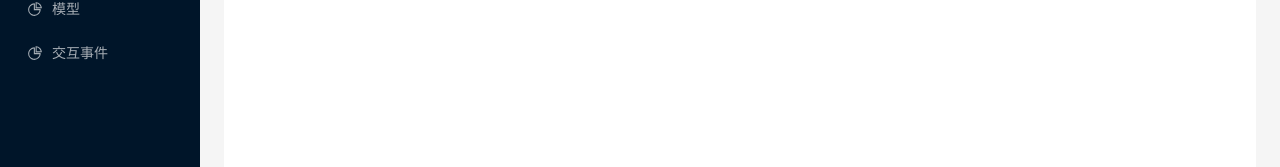
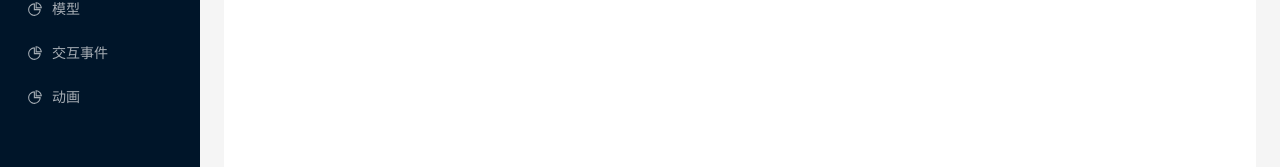
Before and after one commit to WH03/babylon-demo, a Vue app: page / in a window 1280 px wide. Shown: the part 123-290 px from the top of the page. Built offline with nearby package versions, Linux system fonts and the light colour scheme.

Commit message:
动画测试

```diff
--- a/package.json
+++ b/package.json
@@ -10,6 +10,8 @@
   },
   "dependencies": {
     "@ant-design/icons-vue": "^7.0.1",
+    "@babylonjs/core": "^7.54.2",
+    "@babylonjs/loaders": "^7.54.2",
     "ant-design-vue": "^4.2.5",
     "babylonjs": "^7.53.3",
     "babylonjs-loaders": "^7.53.3",
--- a/src/router/index.js
+++ b/src/router/index.js
@@ -18,6 +18,11 @@ const routes = [
     name: "interaction",
     meta: { title: "交互事件" },
     component: () => import("../views/interaction/index.vue"),
+  }, {
+    path: "/animation",
+    name: "animation",
+    meta: { title: "动画" },
+    component: () => import("../views/animation/index.vue"),
   },
 
 ];
--- /dev/null
+++ b/src/views/animation/index.vue
@@ -0,0 +1,139 @@
+<template>
+    <div id="cesiumContainer">
+        <canvas class="canvas" ref="canvasRef"></canvas>
+    </div>
+</template>
+
+<script setup>
+import { onMounted, ref, onUnmounted } from 'vue'
+import { BaseScene } from '@/utils/BaseScene.js';
+import { HighlightManager } from '@/utils/highlightManager'
+import * as BABYLON from "babylonjs";
+import gsap from "gsap";
+
+let canvasRef = ref(null)
+let baseScene;
+// 配置参数
+// const modelUrl = '/models/testModel.glb';
+// const modelUrl = '/models/tray.glb';
+const modelUrl = '/models/BoomBox.glb';
+const initOptions = {
+    cameraParams: {
+        alpha: 0, // 相机绕y轴旋转角度
+        beta: Math.PI / 4, // 相机绕x轴旋转角度
+        radius: 60, // 自定义相机距离
+    },
+
+};
+
+// 添加动画示例
+const addBoxAnimation = (mesh) => {
+    const animationY = new BABYLON.Animation(
+        "positionY",
+        "position.y",
+        30,
+        BABYLON.Animation.ANIMATIONTYPE_FLOAT,
+        BABYLON.Animation.ANIMATIONLOOPMODE_CYCLE
+    );
+
+    animationY.setKeys([
+        { frame: 0, value: 1 },
+        { frame: 100, value: 10 },
+        { frame: 200, value: 1 },
+    ]);
+
+    mesh.animations = [animationY];
+    baseScene.scene.beginAnimation(mesh, 0, 200, true);
+};
+
+// 求距离
+// let dictance = +startVec3.subtract(endVec3).length().toFixed(2)
+// console.log('@@@dictance', dictance)
+
+
+
+
+
+onMounted(async () => {
+    baseScene = new BaseScene('.canvas', initOptions);
+    baseScene.initAxesHelper();
+    // let mesh = new BABYLON.MeshBuilder.CreateBox("box", baseScene.scene);
+    // mesh.position = new BABYLON.Vector3(0, 0, 0);
+
+
+    // 定义两个三维点
+    const point1 = new BABYLON.Vector3(-10, 0, 0);
+    const point2 = new BABYLON.Vector3(10, 0, 0);
+
+    // 创建动画对象
+    const animation = new BABYLON.Animation(
+        "moveAnimation",
+        "position",
+        30,
+        BABYLON.Animation.ANIMATIONTYPE_VECTOR3,
+        BABYLON.Animation.ANIMATIONLOOPMODE_CONSTANT
+    );
+
+    // 设置关键帧（总时间3秒，90帧）
+    animation.setKeys([
+        { frame: 0, value: point1 },
+        { frame: 90, value: point2 }
+    ]);
+
+    // 添加缓动函数（平滑过渡）
+    const easingFunction = new BABYLON.QuadraticEase();
+    easingFunction.setEasingMode(BABYLON.EasingFunction.EASINGMODE_EASE_IN_OUT);
+    animation.setEasingFunction(easingFunction);
+
+    // 绑定到物体并播放
+    const box = BABYLON.Mesh.CreateBox("box", 1, baseScene.scene);
+    box.animations = [animation];
+    baseScene.scene.beginAnimation(box, 0, 90, false);
+
+    let sphere = new BABYLON.MeshBuilder.CreateSphere("sphere", { diameter: 5, segments: 32 }, baseScene.scene);
+    sphere.showBoundingBox = true
+
+    const boundingInfo = sphere.getBoundingInfo()//获取包围盒信息
+    const size = boundingInfo.boundingBox.extendSize//获取包围盒尺寸
+    console.log('@@@size：', size)
+
+
+
+
+})
+
+
+
+
+
+
+
+
+
+</script>
+
+<style scoped lang="scss">
+html,
+body,
+#cesiumContainer {
+    width: 100%;
+    height: 100%;
+    margin: 0;
+    padding: 0;
+    overflow: hidden;
+    position: relative;
+}
+
+canvas {
+    width: 100%;
+    height: 100%;
+}
+
+
+.btnBox {
+    position: absolute;
+    top: 10px;
+    left: 10px;
+    z-index: 999;
+}
+</style>
--- a/src/views/interaction/index.vue
+++ b/src/views/interaction/index.vue
@@ -46,16 +46,28 @@ const addBoxAnimation = (mesh) => {
     baseScene.scene.beginAnimation(mesh, 0, 200, true);
 };
 
-let  groupParent;
+
+
+let groupParent;
 
 // 创建立方体模型
 const createBox = () => {
     // 创建Animation对象
     /*
         参数1 - 动画的名称
-        参数2 - 这个与对象的属性相关，可以是任何物体的属性，具体取决于需要更新的内容，上例中我们要在X轴的方向缩放 Box1，所以这里设置为 scaling.x 。
+        参数2 - 这个与对象的属性相关，可以是任何物体的属性，比如位置position，旋转rotation，缩放scale等等
         参数3 - 每秒请求的帧数：动画中可能达到的最高FPS。
-        参数4 - 数值变化类型。根据参数3的配置，决定要修改的值类型：浮点数（例如x轴位置Position.x），矢量（例如位置Position）还是四元数(例如旋转rotationQuaternion)。
+        参数4 - 数值变化类型。根据参数3的配置，决定要修改的值类型：浮点数（例如x轴位置Position.x），矢量（例如位置Position）还是四元数(例如旋转rotationQuaternion)。 确切的值是：
+            浮点数：BABYLON.Animation.ANIMATIONTYPE_FLOAT
+            二维向量：BABYLON.Animation.ANIMATIONTYPE_VECTOR2
+            三维向量：BABYLON.Animation.ANIMATIONTYPE_VECTOR3
+            四元数：BABYLON.Animation.ANIMATIONTYPE_QUATERNION
+            矩阵：BABYLON.Animation.ANIMATIONTYPE_MATRIX
+            颜色：BABYLON.Animation.ANIMATIONTYPE_COLOR3
+        参数5 - 动画循环模式。确定动画是否应该循环播放。 确切的值是：
+            循环：执行完一次，从头开始再执行：BABYLON.Animation.ANIMATIONLOOPMODE_CYCLE
+            常量：动画执行一次就停止不动了：BABYLON.Animation.ANIMATIONLOOPMODE_CONSTANT
+            相对：执行完一次，在接着最后的状态，继续执行：BABYLON.Animation.ANIMATIONLOOPMODE_RELATIVE
     */
     let animationBox = new BABYLON.Animation("myAnimation", "position.x", 50, BABYLON.Animation.ANIMATIONTYPE_FLOAT, BABYLON.Animation.ANIMATIONLOOPMODE_CYCLE);
     // 定义动画的关键帧
@@ -85,38 +97,21 @@ const createBox = () => {
 
 
 
+onMounted(async () => {
 
-// const createModel = async(params,scene) => {
-//     const { path, box,
-//         position = { x: 0, y: 0, z: 0 },
-//       scaling = { x: 0, y: 0, z: 0 },
-//       rotation = { x: 0, y: 0, z: 0 }
-//     } = params
-//     await new BABYLON.AppendSceneAsync(path, scene, {
-//       onProgress(event) {
-//         console.log(event.loaded, event.total, event.lengthComputable)
-//       },
-//     });
+    // 定义两个三维向量
+    const pointA = new BABYLON.Vector3(1, 2, 3);
+    const pointB = new BABYLON.Vector3(4, 2, 3);
 
-//     const mesh = scene.getMeshById('立方体.001')
-//     if (mesh) {
-//       mesh.scaling = new BABYLON.Vector3(scaling?.x, scaling?.y, scaling?.z);
-//       mesh.rotation = new BABYLON.Vector3(rotation?.x, rotation?.y, rotation?.z);
-//       mesh.position = new BABYLON.Vector3(position?.x, position?.y, position?.z)
-
-//     }
-
-//     return mesh
-// }
+    // 计算两点之间的距离
+    const distance = new BABYLON.Vector3.Distance(pointA, pointB);
+    console.log("Distance:", distance); // 输出: Distance: 5.196152422706632
 
 
-
-
-onMounted(async () => {
     // try {
     // 初始化 Babylon
     baseScene = new BaseScene('.canvas', initOptions);
-
+    baseScene.initAxesHelper();
     // 创建一个材质
     const material = new BABYLON.StandardMaterial('material', baseScene.scene);
     const localAxes = new BABYLON.AxesViewer(baseScene.scene, 0.1);
@@ -124,8 +119,7 @@ onMounted(async () => {
 
     material.diffuseColor = new BABYLON.Color3(1, 1, 0)
 
-
-        groupParent= new BABYLON.TransformNode("modelGroup", baseScene.scene);
+    groupParent = new BABYLON.TransformNode("modelGroup", baseScene.scene);
     groupParent.rotation = new BABYLON.Vector3(0, 0, 0); // 强制重置旋转
     groupParent.scaling = new BABYLON.Vector3(1, 1, 1);  // 确保无缩放
 
@@ -139,7 +133,7 @@ onMounted(async () => {
     //    });
     //    console.log('trayModel:',trayModel)
 
-    let  trayModel=await baseScene.createModel({
+    let trayModel = await baseScene.createModel({
         path: modelUrl,
         // position: new BABYLON.Vector3(0, 0, 0),
         // rotation: new BABYLON.Vector3(0, 0, 0),
@@ -159,7 +153,7 @@ onMounted(async () => {
 
 
 
-    //         console.log('trayModel:',trayModel)
+    // console.log('trayModel:',trayModel)
 
     // const originalModel = trayModel.meshes[0];
     // originalModel.rotation.y = 0;
@@ -196,6 +190,7 @@ onMounted(async () => {
 
     clonedBox.rotation = originalModel.rotation.clone(); // 继承旋转
     clonedBox.parent = groupParent;
+    clonedBox.position.z = 2;
     // clonedBox2.parent = groupParent;
     // groupParent.rotation =originalModel.rotation.clone(); // 继承旋转
 
@@ -309,42 +304,6 @@ onMounted(async () => {
     // });
 
 
-    /*
-    计算位置：
-      params：
-        startPos：起始点
-        endPos：结束点
-        division：分割数
-        direction：方向
-    */
-    // const calculatePosition = (startPos: Vector3, endPos: Vector3, division: number, direction: 'x' | 'y' | 'z'): Vector3[] => {
-    //     let distance = startPos.subtract(endPos).length()
-    //     let width = distance / division
-    //     let positions = [];
-    //     for (let i = 0; i < division; i++) {
-    //         const newPoint = startPos.clone();
-    //         switch (direction) {
-    //             case 'x':
-    //                 newPoint.x += width * i;
-    //                 break;
-    //             case 'y':
-    //                 newPoint.y += width * i;
-    //                 break;
-    //             case 'z':
-    //                 newPoint.z += width * i;
-    //                 break;
-    //         }
-    //         positions.push(newPoint)
-    //     }
-    //     return positions
-    // }
-
-    // let startPos = new Vector3(4.03, 1, -3.4)
-    // let endPos = new Vector3(4.03, 1, -0.8)
-
-    // let pos = calculatePosition(startPos, endPos, 4, 'z')
-    // console.log('pos：', pos[2])
-
 
 })
 
--- a/vite.config.ts
+++ b/vite.config.ts
@@ -17,6 +17,13 @@ export default defineConfig({
       ],
     }),
   ],
+  // 修改启动端口
+  //修改启动的
+  server: {
+    host: '0.0.0.0', // 这个用于启动
+    port: 8080, // 指定启动端口
+    open: true //启动后是否自动打开浏览器
+  },
   // 设置scss的api类型为modern-compiler
   css: {
     preprocessorOptions: {
@@ -26,7 +33,7 @@ export default defineConfig({
     },
   },
   resolve: {
-    extensions: ['.js','.vue','.json','.ts'],
+    extensions: ['.js', '.vue', '.json', '.ts'],
     // 设置路径别名
     alias: {
       "@": resolve(__dirname, "./src"),
```
Also changed, not shown: 1 other file (tests, documents, lock files or other folders). Lines whose indentation alone changed are shown as unchanged.
